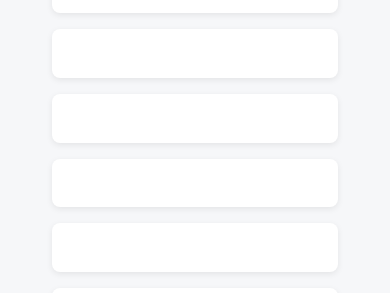
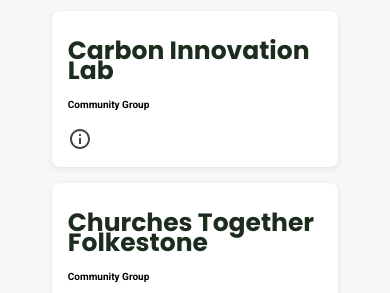
Before and after one commit to deelion/folkestone-hythe-community-directory, a plain HTML site: page organisations.html in a window 390 px wide. Shown: the part 640-933 px from the top of the page. Drawn offline with Linux system fonts and the light colour scheme; a web font is replaced by a local one.

Commit message:
fix org list + mobile header sizes

```diff
--- a/organisations.js
+++ b/organisations.js
@@ -15,14 +15,44 @@ fetch("/data/organisations.csv")
   });
 
 function parseCSV(text) {
-  const rows = text.trim().split("\n");
-  const headers = rows[0].split(",").map((h) => h.trim());
+  const rows = [];
+  let currentRow = [];
+  let currentValue = "";
+  let inQuotes = false;
+
+  for (let i = 0; i < text.length; i++) {
+    const char = text[i];
+    const nextChar = text[i + 1];
+
+    if (char === '"' && nextChar === '"') {
+      // Escaped quote
+      currentValue += '"';
+      i++;
+    } else if (char === '"') {
+      inQuotes = !inQuotes;
+    } else if (char === "," && !inQuotes) {
+      currentRow.push(currentValue);
+      currentValue = "";
+    } else if (char === "\n" && !inQuotes) {
+      currentRow.push(currentValue);
+      rows.push(currentRow);
+      currentRow = [];
+      currentValue = "";
+    } else {
+      currentValue += char;
+    }
+  }
+
+  // Push last value
+  currentRow.push(currentValue);
+  rows.push(currentRow);
+
+  const headers = rows[0].map((h) => h.trim());
 
   return rows.slice(1).map((row) => {
-    const values = row.split(",");
     const obj = {};
-    headers.forEach((h, i) => {
-      obj[h] = values[i]?.trim() || "";
+    headers.forEach((header, i) => {
+      obj[header] = row[i]?.trim() || "";
     });
     return obj;
   });
--- a/style.css
+++ b/style.css
@@ -35,6 +35,13 @@ h2 a:hover {
 
 h5 {
   font-size: x-small;
+}
+
+@media (max-width: 600px) {
+  h1,
+  h2 a {
+    font-size: 25px;
+  }
 }
 
 /* page containers */
@@ -708,3 +715,9 @@ i {
   overflow-wrap: break-word;
   word-break: break-word;
 }
+
+@media (max-width: 600px) {
+  .ind-org-name {
+    font-size: 25px;
+  }
+}
```
